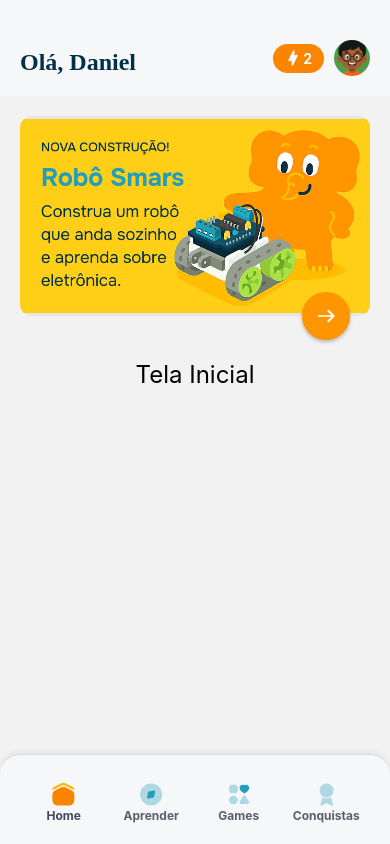
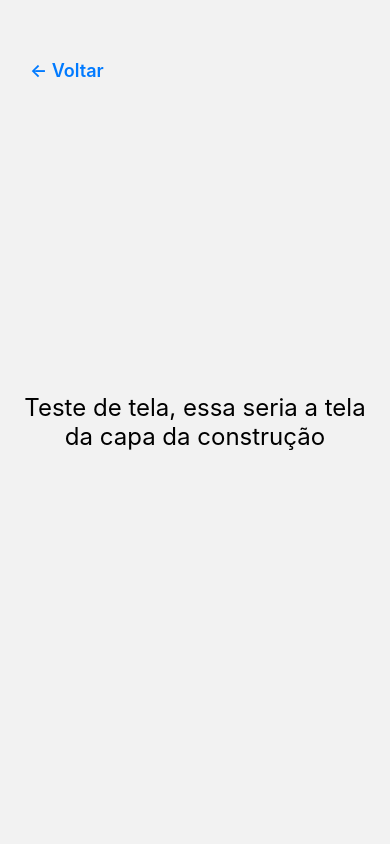
Before and after one commit to MenesesDani/LeComCreApplication, a React Native app: screen /ConstructionCover in a window 390 px wide. Built offline with nearby package versions, Linux system fonts and the light colour scheme.

Commit message:
Construction Cover screen added

```diff
--- a/App.tsx
+++ b/App.tsx
@@ -1,35 +1,36 @@
-import React from 'react';
-import { View, StyleSheet, Text } from 'react-native';
-import { createBottomTabNavigator, BottomTabNavigationOptions } from '@react-navigation/bottom-tabs';
-import { NavigationContainer, ParamListBase, RouteProp } from '@react-navigation/native';
+import React from "react";
+import { View, StyleSheet, Text } from "react-native";
+import { createBottomTabNavigator, BottomTabNavigationOptions } from "@react-navigation/bottom-tabs";
+import { NavigationContainer, ParamListBase, RouteProp } from "@react-navigation/native";
+import { createStackNavigator } from "@react-navigation/stack";
 
-import { colors } from './constants/colors';
+import { colors } from "./constants/colors";
 import { TopBar } from "./components/TopBar/Index";
-import { HomeIcon, ExploreIcon, GamesIcon, ConquestIcon } from './components/icons';
-import HomeScreen from './screens/HomeScreen';
-import ExploreScreen from './screens/ExploreScreen';
-import GamesScreen from './screens/GamesScreen';
-import ConquestScreen from './screens/ConquestScreen';
+import { HomeIcon, ExploreIcon, GamesIcon, ConquestIcon } from "./components/icons";
+import HomeScreen from "./screens/HomeScreen";
+import ExploreScreen from "./screens/ExploreScreen";
+import GamesScreen from "./screens/GamesScreen";
+import ConquestScreen from "./screens/ConquestScreen";
+import ConstructionCover from "./screens/ConstructionCover";
 
 const Tab = createBottomTabNavigator();
+const Stack = createStackNavigator();
 
-// Componente wrapper para incluir a TopBar em todas as telas
+// Wrapper pra TopBar
 function ScreenWithTopBar({ children }: { children: React.ReactNode }) {
   return (
     <View style={styles.screenContainer}>
       <TopBar
         name="Daniel"
         energy={2}
-        onProfilePress={() => console.log('Perfil pressionado')}
+        onProfilePress={() => console.log("Perfil pressionado")}
       />
-      <View style={styles.screenContent}>
-        {children}
-      </View>
+      <View style={styles.screenContent}>{children}</View>
     </View>
   );
 }
 
-// Componentes das telas com TopBar
+// Telas com TopBar
 function HomeWithTopBar() {
   return (
     <ScreenWithTopBar>
@@ -37,7 +38,6 @@ function HomeWithTopBar() {
     </ScreenWithTopBar>
   );
 }
-
 function ExploreWithTopBar() {
   return (
     <ScreenWithTopBar>
@@ -45,7 +45,6 @@ function ExploreWithTopBar() {
     </ScreenWithTopBar>
   );
 }
-
 function GamesWithTopBar() {
   return (
     <ScreenWithTopBar>
@@ -53,7 +52,6 @@ function GamesWithTopBar() {
     </ScreenWithTopBar>
   );
 }
-
 function ConquestWithTopBar() {
   return (
     <ScreenWithTopBar>
@@ -62,50 +60,49 @@ function ConquestWithTopBar() {
   );
 }
 
-export default function App() {
+// Tabs originais
+function TabRoutes() {
   return (
-    <View style={styles.container}>
-      <NavigationContainer>
     <Tab.Navigator
       screenOptions={({ route }: { route: RouteProp<ParamListBase, string> }): BottomTabNavigationOptions => ({
-            tabBarIcon: ({ focused, size }: { focused: boolean; size: number }) => {
+        tabBarIcon: ({ focused, size }) => {
           const primaryColor = focused ? colors.brand.orange : colors.system.disable;
           const secondaryColor = focused ? colors.brand.yellow : colors.brand.blue;
 
-              if (route.name === 'Home') {
+          if (route.name === "Home") {
             return <HomeIcon width={size} height={size} primaryColor={primaryColor} secondaryColor={secondaryColor} />;
-              } else if (route.name === 'Aprender') {
+          } else if (route.name === "Aprender") {
             return <ExploreIcon width={size} height={size} primaryColor={primaryColor} secondaryColor={secondaryColor} />;
-              } else if (route.name === 'Games') {
+          } else if (route.name === "Games") {
             return <GamesIcon width={size} height={size} primaryColor={primaryColor} secondaryColor={secondaryColor} />;
-              } else if (route.name === 'Conquistas') {
+          } else if (route.name === "Conquistas") {
             return <ConquestIcon width={size} height={size} primaryColor={primaryColor} secondaryColor={secondaryColor} />;
           }
         },
         tabBarLabel: ({ focused }) => {
           const color = focused ? colors.text.principal : colors.text.secundary;
           let label;
-              if (route.name === 'Home') label = 'Home';
-              else if (route.name === 'Aprender') label = 'Aprender';
-              else if (route.name === 'Games') label = 'Games';
-              else if (route.name === 'Conquistas') label = 'Conquistas';
+          if (route.name === "Home") label = "Home";
+          else if (route.name === "Aprender") label = "Aprender";
+          else if (route.name === "Games") label = "Games";
+          else if (route.name === "Conquistas") label = "Conquistas";
 
-              return <Text style={{ color, fontSize: 12, fontWeight: 'bold' }}>{label}</Text>;
+          return <Text style={{ color, fontSize: 12, fontWeight: "bold" }}>{label}</Text>;
         },
         headerShown: false,
         tabBarStyle: {
-              position: 'absolute',
+          position: "absolute",
           bottom: 0,
           left: 0,
           right: 0,
           backgroundColor: colors.system.white,
           borderTopLeftRadius: 20,
           borderTopRightRadius: 20,
-              overflow: 'hidden',
+          overflow: "hidden",
           paddingTop: 20,
           paddingBottom: 10,
           paddingHorizontal: 20,
-              shadowColor: '#000',
+          shadowColor: "#000",
           shadowOffset: { width: 0, height: -3 },
           shadowOpacity: 0.05,
           shadowRadius: 5,
@@ -113,8 +110,8 @@ export default function App() {
           height: 90,
         },
         tabBarItemStyle: {
-              alignItems: 'center',
-              justifyContent: 'center',
+          alignItems: "center",
+          justifyContent: "center",
         },
       })}
     >
@@ -123,19 +120,27 @@ export default function App() {
       <Tab.Screen name="Games" component={GamesWithTopBar} />
       <Tab.Screen name="Conquistas" component={ConquestWithTopBar} />
     </Tab.Navigator>
+  );
+}
+
+export default function App() {
+  return (
+    <View style={styles.container}>
+      <NavigationContainer>
+        <Stack.Navigator screenOptions={{ headerShown: false }}>
+          {/* Todas as Tabs ficam dentro de uma única rota */}
+          <Stack.Screen name="Tabs" component={TabRoutes} />
+
+          {/* 👇 aqui registramos a ConstructionCover */}
+          <Stack.Screen name="ConstructionCover" component={ConstructionCover} />
+        </Stack.Navigator>
       </NavigationContainer>
     </View>
   );
 }
 
 const styles = StyleSheet.create({
-  container: {
-    flex: 1,
-  },
-  screenContainer: {
-    flex: 1,
-  },
-  screenContent: {
-    flex: 1,
-  },
+  container: { flex: 1 },
+  screenContainer: { flex: 1 },
+  screenContent: { flex: 1 },
 });
--- a/package.json
+++ b/package.json
@@ -10,6 +10,8 @@
   },
   "dependencies": {
     "@react-navigation/bottom-tabs": "^7.4.7",
+    "@react-navigation/native-stack": "^7.3.26",
+    "@react-navigation/stack": "^7.4.8",
     "expo": "~54.0.10",
     "expo-status-bar": "~3.0.8",
     "react": "19.1.0",
--- /dev/null
+++ b/screens/ConstructionCover.tsx
@@ -0,0 +1,46 @@
+import React from 'react';
+import { View, Text, StyleSheet, TouchableOpacity } from 'react-native';
+import { useNavigation } from '@react-navigation/native';
+
+const ConstructionCover = () => {
+  const navigation = useNavigation();
+
+  return (
+    <View style={styles.container}>
+      <TouchableOpacity
+        style={styles.backButton}
+        onPress={() => navigation.goBack()}
+      >
+        <Text style={styles.backButtonText}>← Voltar</Text>
+      </TouchableOpacity>
+
+      <Text style={styles.text}>Teste de tela, essa seria a tela da capa da construção</Text>
+    </View>
+  );
+};
+
+const styles = StyleSheet.create({
+  container: {
+    flex: 1,
+    justifyContent: 'center',
+    alignItems: 'center',
+  },
+  backButton: {
+    position: 'absolute',
+    top: 50,
+    left: 20,
+    padding: 10,
+  },
+  backButtonText: {
+    fontSize: 18,
+    color: '#007AFF',
+    fontWeight: '600',
+  },
+  text: {
+    fontSize: 24,
+    textAlign: 'center',
+    paddingHorizontal: 20,
+  },
+});
+
+export default ConstructionCover;
--- a/screens/HomeScreen.tsx
+++ b/screens/HomeScreen.tsx
@@ -1,18 +1,32 @@
 import React from "react";
 import { View, Text, StyleSheet } from "react-native";
 import CardBeta from "../components/CardBeta";
+import { useNavigation } from "@react-navigation/native";
+import type { NativeStackNavigationProp } from "@react-navigation/native-stack";
 import ButtonNext from "../components/ButtonNext";
 
+// Defina o tipo das suas rotas
+type RootStackParamList = {
+  Home: undefined;
+  ConstructionCover: undefined;
+  // Adicione outras telas aqui conforme necessário
+};
+
+type NavigationProp = NativeStackNavigationProp<RootStackParamList>;
+
 const HomeScreen = () => {
+  // Adicione a tipagem ao useNavigation
+  const navigation = useNavigation<NavigationProp>();
+
   const handleNext = () => {
     console.log("Botão Next pressionado!");
+    navigation.navigate("ConstructionCover");
   };
 
   return (
     <View style={styles.container}>
       <CardBeta image={require("../assets/CardRoboSmars.png")} />
 
-      {/* aqui você controla onde o ButtonNext vai ficar */}
       <ButtonNext onPress={handleNext} style={styles.arrow} />
 
       <Text style={styles.text}>Tela Inicial</Text>
@@ -23,13 +37,13 @@ const HomeScreen = () => {
 const styles = StyleSheet.create({
   container: {
     flex: 1,
-    alignItems: "center", // centraliza o CardBeta e o Texto
+    alignItems: "center",
     marginTop: 20,
   },
   arrow: {
-    alignSelf: "flex-end", // joga o botão para a esquerda
-    marginHorizontal: 40,          // distância da borda esquerda
-    marginTop: -24,           // espaço em relação ao CardBeta
+    alignSelf: "flex-end",
+    marginHorizontal: 40,
+    marginTop: -24,
   },
   text: {
     fontSize: 24,
```
Also changed, not shown: 1 other file (tests, documents, lock files or other folders). Lines whose indentation alone changed are shown as unchanged.
